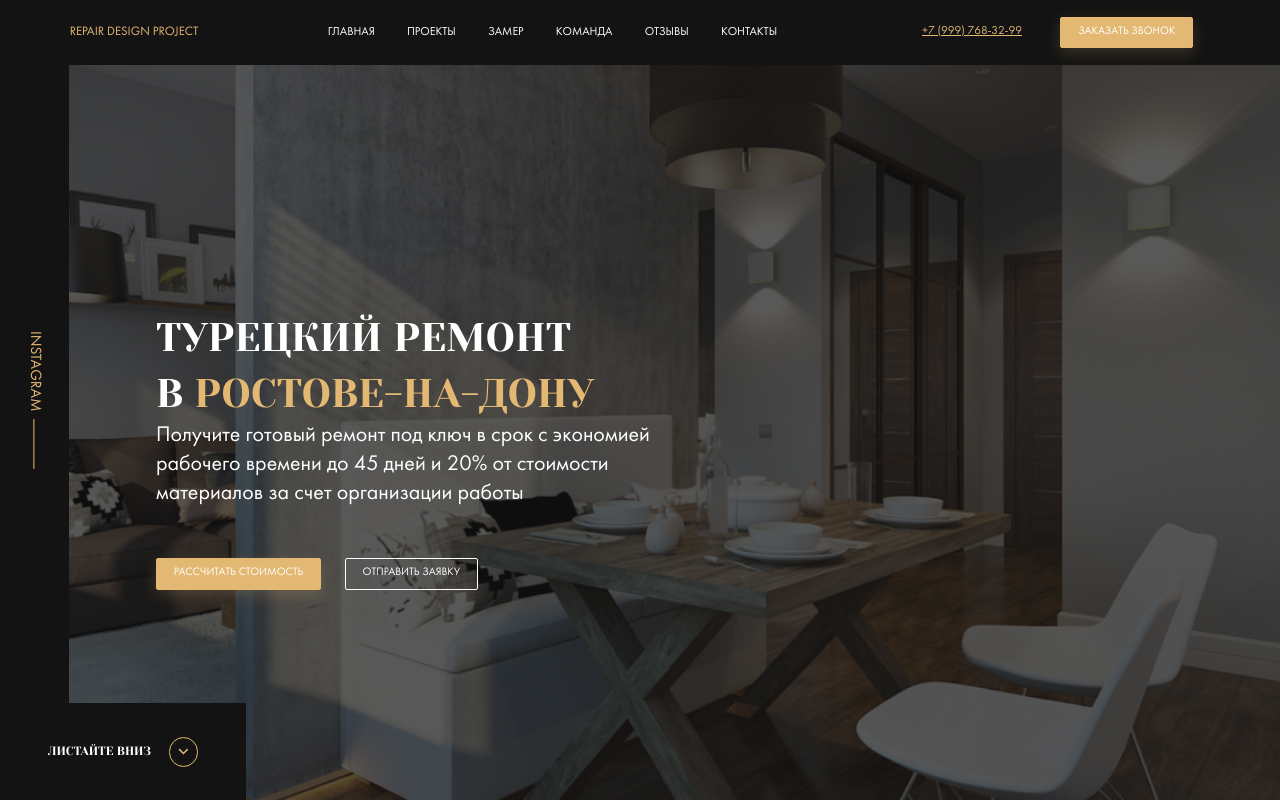
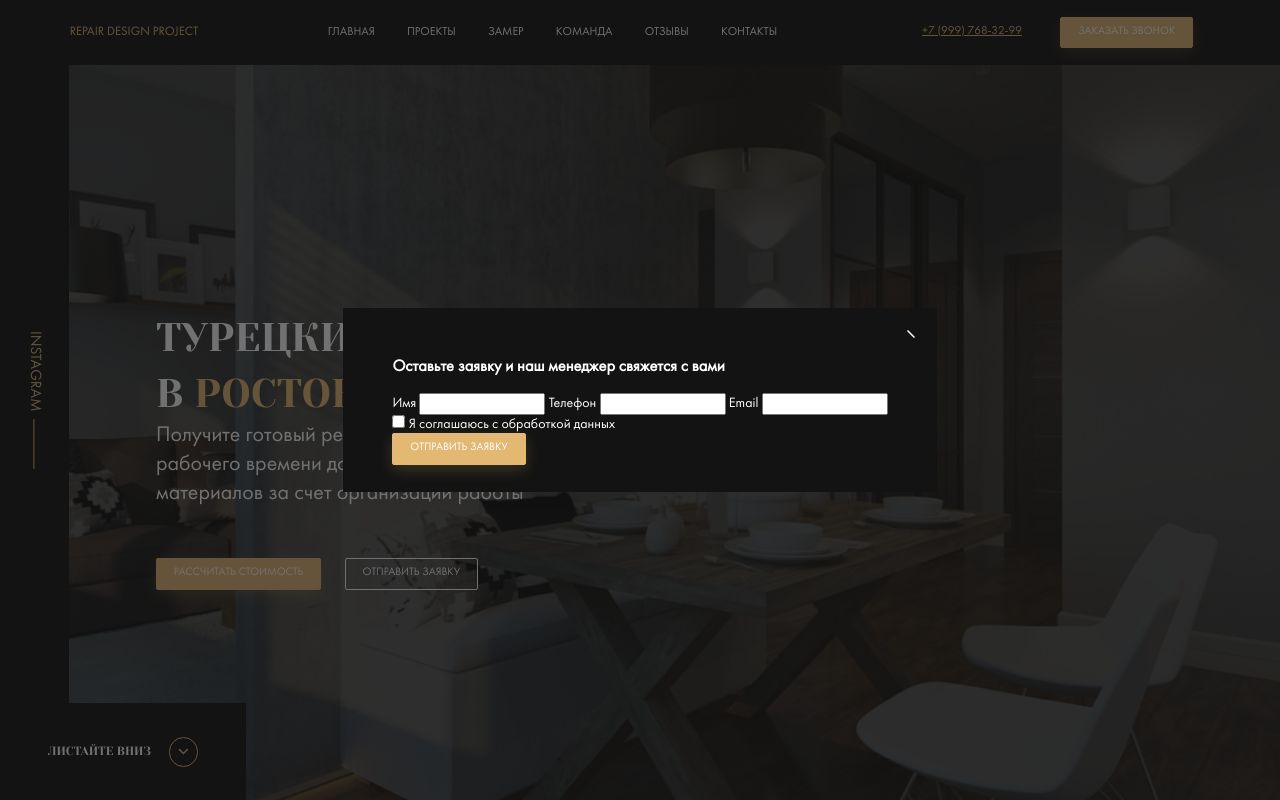
Before and after one commit to Mobydi86/Lesson_20, a website: page index.html in a window 1280 px wide. Shown: the top 800 px of the page. Drawn offline with Linux system fonts and the light colour scheme; files whose address does not match are found by name.

Commit message:
Class start

```diff
--- a/index.html
+++ b/index.html
@@ -304,5 +304,29 @@
       </section>
       <!-- /.section design -->
     </main>
+
+    <div class="modal">
+      <div class="modal__dialog">
+        <button class="modal__close"></button>
+        <h3 class="modal__title">Оставьте заявку и наш менеджер свяжется с вами </h3>
+        <form action="#" class="form madal__form">
+          <label for="user-name" class="label form__label">Имя</label>
+          <input type="text" class="input form__input" id="user-name">
+          <label for="user-phone" class="label form__label">Телефон</label>
+          <input type="tel" class="input form__input" id="user-phone">
+          <label for="user-email" class="label form__label">Email</label>
+          <input type="email" class="input form__input" id="user-email">
+          <div class="policy">
+            <input type="checkbox" name="policy-checkbox" id="policy-checkbox">
+            <label for="policy-checkbox" class="">Я соглашаюсь с обработкой данных</label>
+          </div>
+          <!-- /.policy -->
+          <button class="button button--primary madal__button">Отправить заявку</button>
+        </form>
+        <!-- /.form madal__form -->
+      </div>
+      <!-- /.madal__dialog -->
+    </div>
+    <!-- /.modal -->
   </body>
 </html>
--- a/sass/style.sass
+++ b/sass/style.sass
@@ -10,5 +10,6 @@
 @import 'templates/control'
 @import 'templates/types'
 @import 'templates/design'
+@import 'templates/modal'
 
 @import 'media'
--- /dev/null
+++ b/sass/templates/_modal.sass
@@ -0,0 +1,27 @@
+.modal
+  position: fixed
+  z-index: 199
+  left: 0
+  top: 0
+  bottom: 0
+  right: 0
+  width: 100%
+  height: 100%
+  background-color: rgba($dark, 0.6)
+  display: flex
+  align-items: center
+  justify-content: center
+  &__dialog
+    position: relative
+    background: $dark
+    padding: 2.357rem 3.5rem 1.928rem
+    color: $light
+  &__close
+    position: absolute
+    right: 0
+    top: 0
+    width: 28px
+    height: 28px
+    background: transparent url('../img/close.svg') no-repeat center
+    border: none
+    margin: 12px
```
Also changed, not shown: css/style.css, img/close.svg (added), 1 other file.
